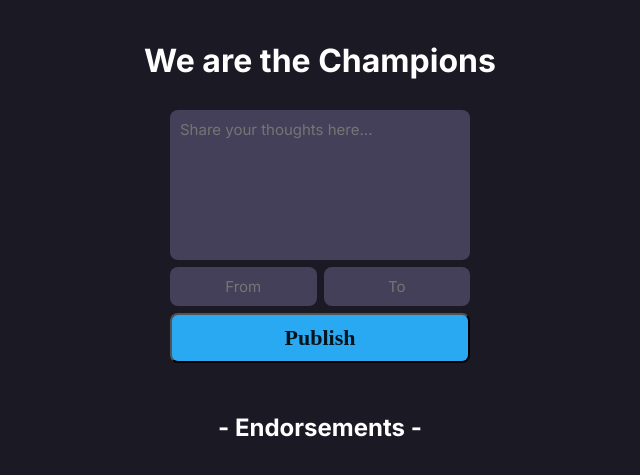
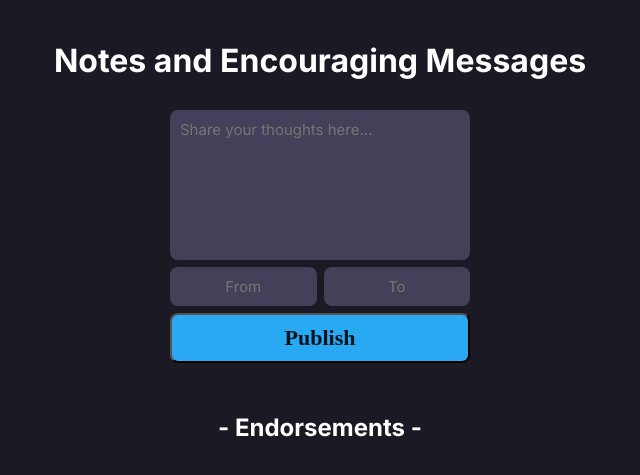
Before and after one commit to 393Creative/WeAreTheChampions, a website built with Vite: page index.html in a window 1280 px wide. Shown: the whole page, without its empty margins (320-960 px from the left). Built offline with nearby package versions, Linux system fonts and the light colour scheme; no server answers.

Commit message:
Final Commit

```diff
--- a/index.html
+++ b/index.html
@@ -10,7 +10,8 @@
     <link href="https://fonts.googleapis.com/css2?family=Inter:wght@100;200;300;400;500;600;700;800;900&display=swap" rel="stylesheet">
 </head>
 <body>
-    <h1>We are the Champions</h1>
+    <h1>Notes and Encouraging Messages
+    </h1>
     <div id="mid">
         <textarea id="main-input-el" placeholder="Share your thoughts here..."></textarea>
         <input id="from-el" type="text" placeholder="From">
```
